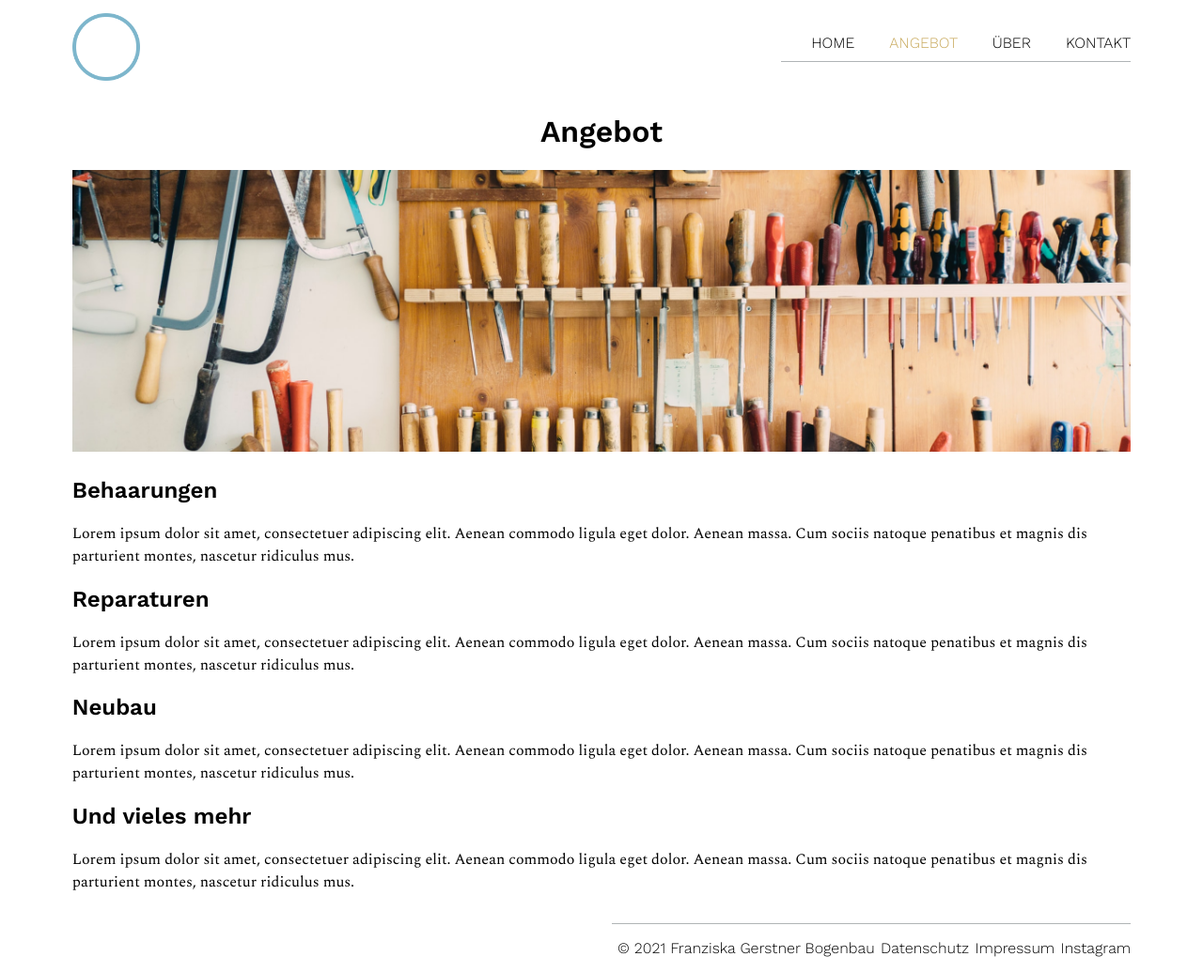
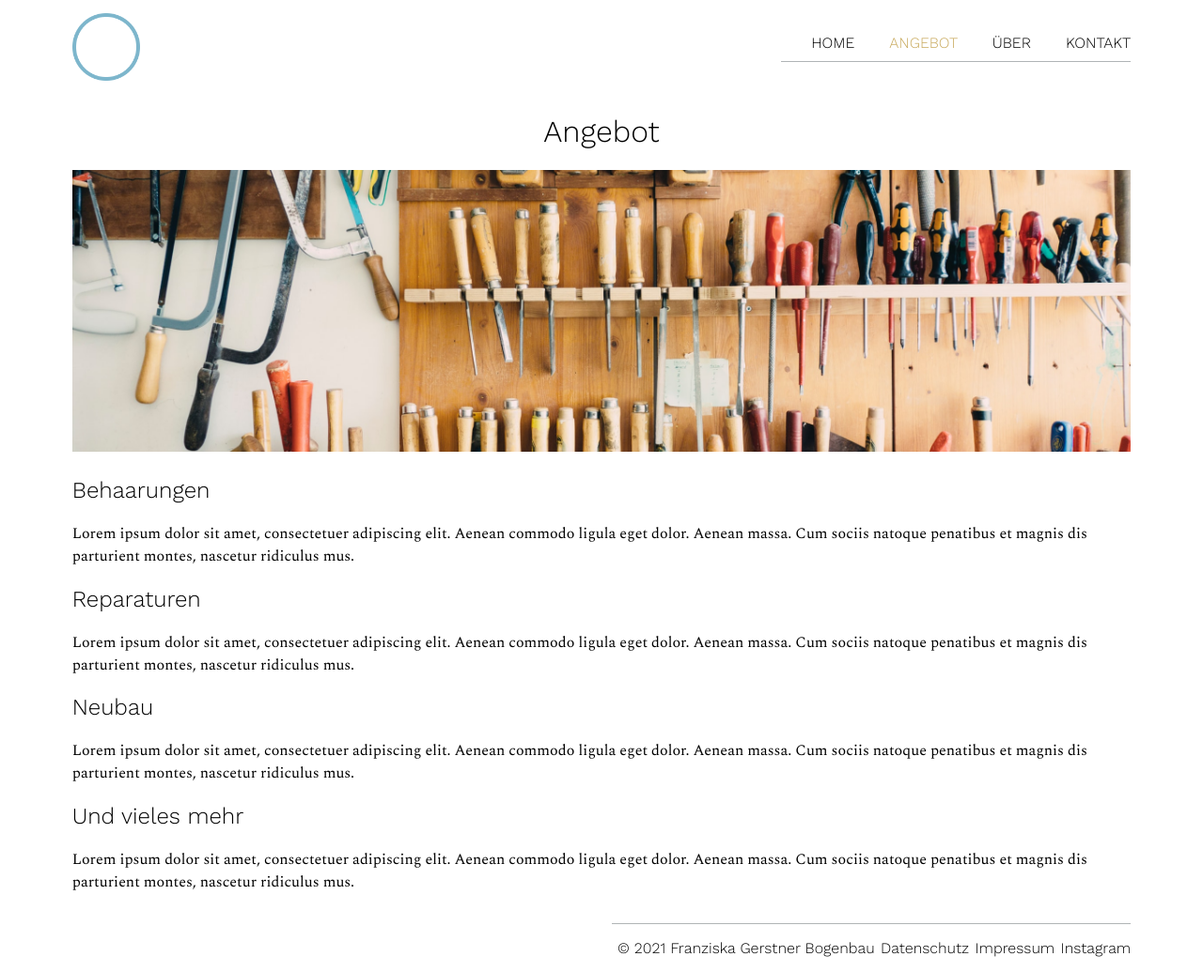
Before and after one commit to anneli-pixel/bogenbau-gerstner, a Jekyll site: the page built from angebot.html, in a window 1280 px wide. Shown: the whole page at 94% size. Built offline with Jekyll 4.4.1, drawn with Linux system fonts in a browser that asks for light colours.

Commit message:
fixing some general styling

```diff
--- a/_sass/navigation.scss
+++ b/_sass/navigation.scss
@@ -25,10 +25,11 @@
   .navigation-items {
     display: flex;
     justify-content: space-between;
+    width: 88vw;
   }
 
   .navigation-items a {
-    padding: 0rem 1rem;
+    padding: 0rem 0.4rem;
 
   }
 }
@@ -54,12 +55,14 @@
     justify-content: center;
     align-items: center;
     height: 120px;
+    margin-bottom: 2.4rem;
   }
 
   .navigation-logo {
     height: 72%;
     width: inherit;
     margin-bottom: 1rem;
+    margin-top: 1rem;
   }
 }
 
--- a/_sass/site.scss
+++ b/_sass/site.scss
@@ -12,7 +12,7 @@
 
 h1,h2 {
   font-family: Work Sans;
-  font-weight: 600;
+  font-weight: 300;
 }
 
 p {
@@ -51,3 +51,10 @@
 .site-content {
   flex: 1;
 }
+
+@media (max-width: 767px) {
+  .page-text {
+    margin-left: 6vw;
+    margin-right: 6vw;
+    }
+}
--- a/angebot.html
+++ b/angebot.html
@@ -7,7 +7,7 @@
 <h1>Angebot</h1>
 
 <img src="assets/images/image_placeholder_werkstatt.jpg" alt="">
-<div>
+<div class="page-text">
   <div>
     <h2>Behaarungen</h2>
     <p>Lorem ipsum dolor sit amet, consectetuer adipiscing elit. Aenean commodo ligula eget dolor. Aenean massa. Cum sociis natoque penatibus et magnis dis parturient montes, nascetur ridiculus mus.</p>
--- a/home.html
+++ b/home.html
@@ -8,7 +8,7 @@
 
 <img src="assets/images/image_placeholder_werkstatt.jpg" alt="">
 
-<div>
+<div class="page-text">
   <p>
     Lorem ipsum dolor sit amet, consectetuer adipiscing elit. Aenean commodo ligula eget dolor. Aenean massa. Cum sociis natoque penatibus et magnis dis parturient montes, nascetur ridiculus mus.
   </p>
--- a/kontakt.html
+++ b/kontakt.html
@@ -8,6 +8,7 @@
 
 <img src="" alt="">
 
+<div class="page-text">
   <div>
     <div>
       <h2>Adresse</h2>
@@ -53,3 +54,4 @@
   <div>
     <h2>Kontaktformular</h2>
   </div>
+</div>
--- a/über_mich.html
+++ b/über_mich.html
@@ -7,7 +7,7 @@
 
 <h1>Franziska Gerstner</h1>
 
-<div>
+<div class="page-text">
   <p>
     Lorem ipsum dolor sit amet, consectetuer adipiscing elit. Aenean commodo ligula eget dolor. Aenean massa. Cum sociis natoque penatibus et magnis dis parturient montes, nascetur ridiculus mus.
   </p>
```
Lines whose indentation alone changed are shown as unchanged.
